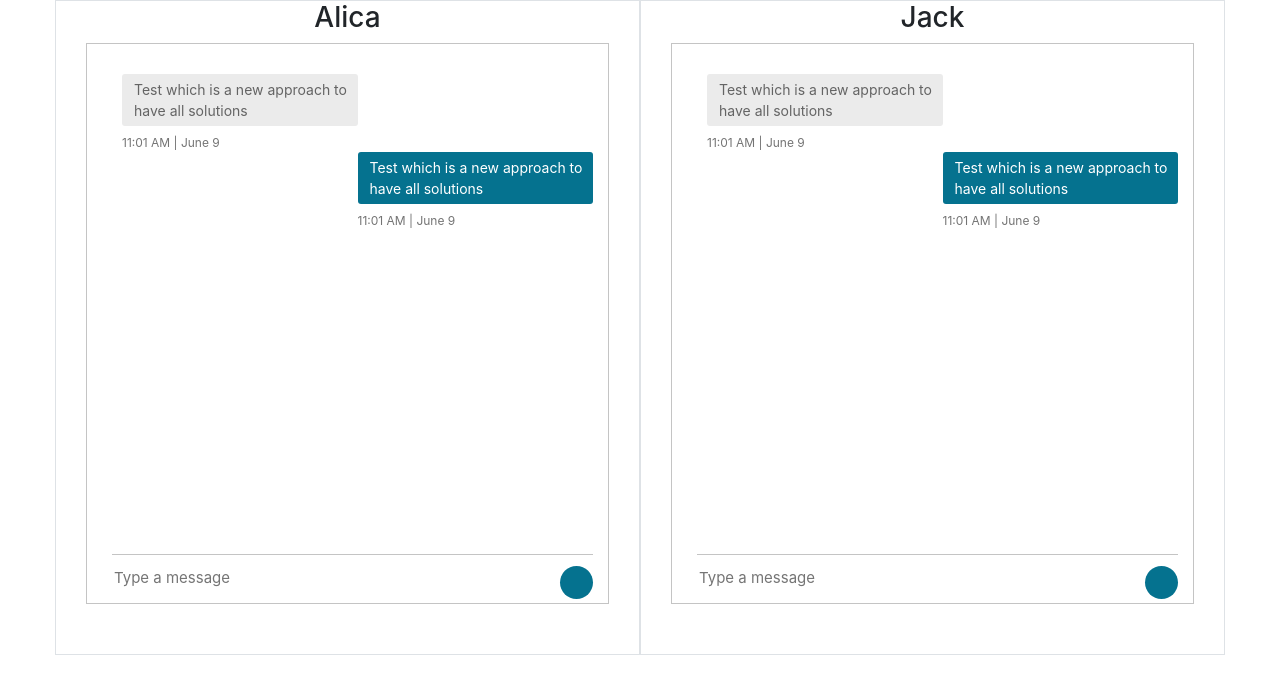
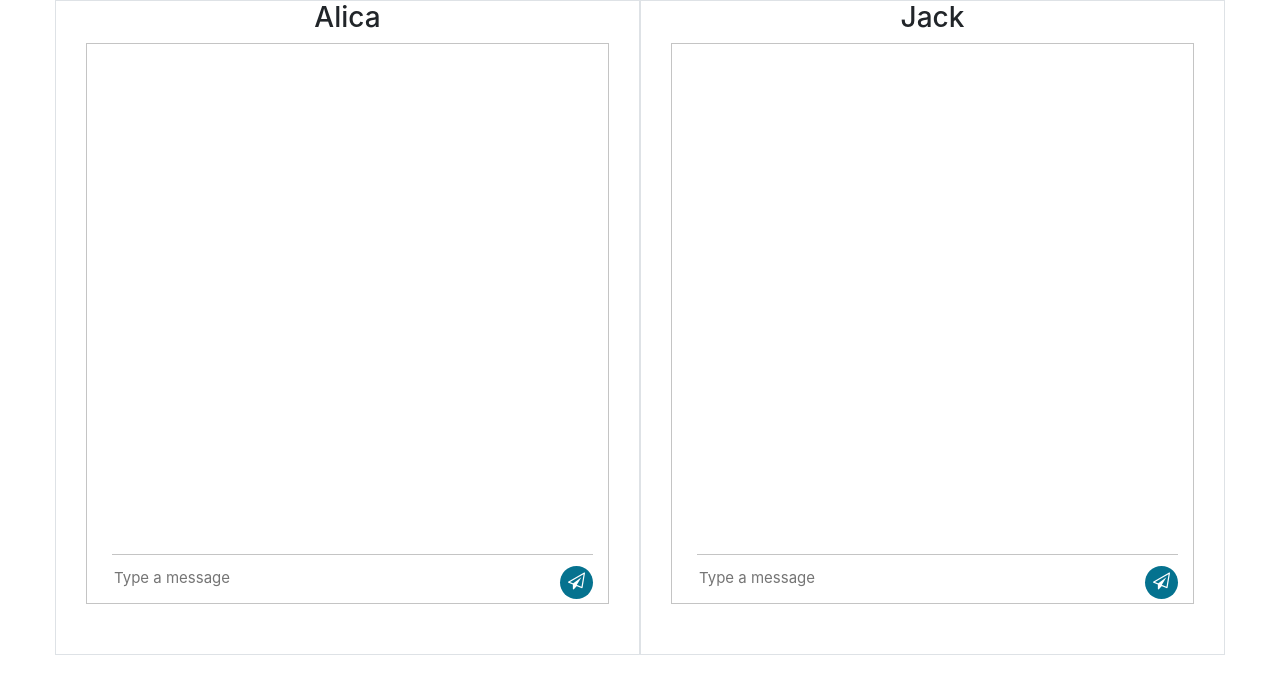
Before and after one commit to LazarevGleb/chat, an Angular app: page / in a window 1280 px wide. Shown: the top 694 px of the page. Built offline with nearby package versions, Linux system fonts and the light colour scheme.

Commit message:
Submit added

```diff
--- a/angular.json
+++ b/angular.json
@@ -25,6 +25,7 @@
             ],
             "styles": [
               "node_modules/bootstrap/dist/css/bootstrap.min.css",
+              "node_modules/font-awesome/css/font-awesome.css",
               "src/styles.css"
             ],
             "scripts": []
--- a/package.json
+++ b/package.json
@@ -20,6 +20,7 @@
     "@angular/platform-browser-dynamic": "~10.1.5",
     "@angular/router": "~10.1.5",
     "bootstrap": "^4.5.3",
+    "font-awesome": "^4.7.0",
     "rxjs": "~6.6.0",
     "tslib": "^2.0.0",
     "zone.js": "~0.10.2"
--- a/src/app/app.module.ts
+++ b/src/app/app.module.ts
@@ -4,6 +4,7 @@ import {NgModule} from '@angular/core';
 import {AppComponent} from './app.component';
 import {ChatContainerComponent} from './components/chat-container/chat-container.component';
 import {DialogueComponent} from './components/dialogue/dialogue.component';
+import {ReactiveFormsModule} from '@angular/forms';
 
 @NgModule({
   declarations: [
@@ -12,7 +13,8 @@ import {DialogueComponent} from './components/dialogue/dialogue.component';
     DialogueComponent
   ],
   imports: [
-    BrowserModule
+    BrowserModule,
+    ReactiveFormsModule
   ],
   providers: [],
   bootstrap: [AppComponent]
--- a/src/app/components/dialogue/dialogue.component.html
+++ b/src/app/components/dialogue/dialogue.component.html
@@ -5,24 +5,36 @@
     <div class="inbox_msg">
       <div class="mesgs">
         <div class="msg_history">
+          <li class="message" *ngFor="let message of messages">
+            <div *ngIf="message.user.id !== currentUser.id; then incoming_msg; else outgoing_msg;">
+            </div>
+            <ng-template #incoming_msg>
               <div class="received_msg_block">
                 <div class="received_msg">
-              <p>Test which is a new approach to have all solutions</p>
-              <span class="time_date"> 11:01 AM | June 9</span></div>
+                  <p>{{message.text}}</p>
+                  <span class="time_date">{{message.date}}</span>
                 </div>
+              </div>
+            </ng-template>
+            <ng-template #outgoing_msg>
               <div class="sent_msg_block">
                 <div class="sent_msg">
-              <p>Test which is a new approach to have all solutions</p>
-              <span class="time_date"> 11:01 AM | June 9</span></div>
+                  <p>{{message.text}}</p>
+                  <span class="time_date">{{message.date}}</span>
                 </div>
               </div>
+            </ng-template>
+          </li>
+        </div>
         <div class="type_msg">
-          <div class="input_msg_write">
-            <input type="text" class="write_msg" placeholder="Type a message"/>
-            <button class="msg_send_btn" type="button"></button>
+          <form [formGroup]="messageForm" class="input_msg_write" (ngSubmit)="onSubmit(messageForm.value)">
+            <input type="text" class="write_msg" placeholder="Type a message" formControlName="message"/>
+            <button class="msg_send_btn" type="submit">
+              <i class="fa fa-paper-plane-o" aria-hidden="true"></i>
+            </button>
+          </form>
         </div>
       </div>
     </div>
   </div>
 </div>
-</div>
--- a/src/app/components/dialogue/dialogue.component.ts
+++ b/src/app/components/dialogue/dialogue.component.ts
@@ -1,4 +1,29 @@
 import {Component, Input, OnInit} from '@angular/core';
+import {FormBuilder} from '@angular/forms';
+import {formatDate} from '@angular/common';
+
+class Message {
+  text: string;
+  date: string;
+  user: User;
+
+
+  constructor(text: string, user: User) {
+    this.text = text;
+    this.user = user;
+    this.date = formatDate(Date.now(), 'hh:mm a | MMM d ', 'en-US', '+0300');
+  }
+}
+
+class User {
+  id: number;
+  name: string;
+
+  constructor(id: number, name: string) {
+    this.id = id;
+    this.name = name;
+  }
+}
 
 @Component({
   selector: 'app-dialogue',
@@ -6,12 +31,33 @@ import {Component, Input, OnInit} from '@angular/core';
   styleUrls: ['./dialogue.component.css']
 })
 export class DialogueComponent implements OnInit {
-  @Input() public name: string;
+  @Input() name: string;
+  messages = new Array<Message>();
+  currentUser: User;
+  messageForm;
 
-  constructor() {
+  constructor(private formBuilder: FormBuilder) {
+    this.messageForm = formBuilder.group({
+      message: ''
+    });
   }
 
   ngOnInit(): void {
+    if (this.name === 'Alica') {
+      this.currentUser = new User(1, 'Alica');
+    } else {
+      this.currentUser = new User(2, 'Jack');
+    }
   }
 
+  onSubmit(messageObject): void {
+    if (messageObject.message) {
+      this.messageForm.reset();
+      this.processMessage(messageObject.message);
+    }
+  }
+
+  processMessage(message: string): void {
+    this.messages.push(new Message(message, this.currentUser));
+  }
 }
--- a/src/styles.css
+++ b/src/styles.css
@@ -68,7 +68,7 @@
   color: #747474;
   display: block;
   font-size: 12px;
-  margin: 8px 0 0;
+  margin: 4px 0 12px;
 }
 
 .type_msg {
@@ -98,3 +98,7 @@
   top: 11px;
   width: 33px;
 }
+
+.message {
+  list-style-type: none;
+}
```
Also changed, not shown: 1 other file (tests, documents, lock files or other folders). Lines whose indentation alone changed are shown as unchanged.
